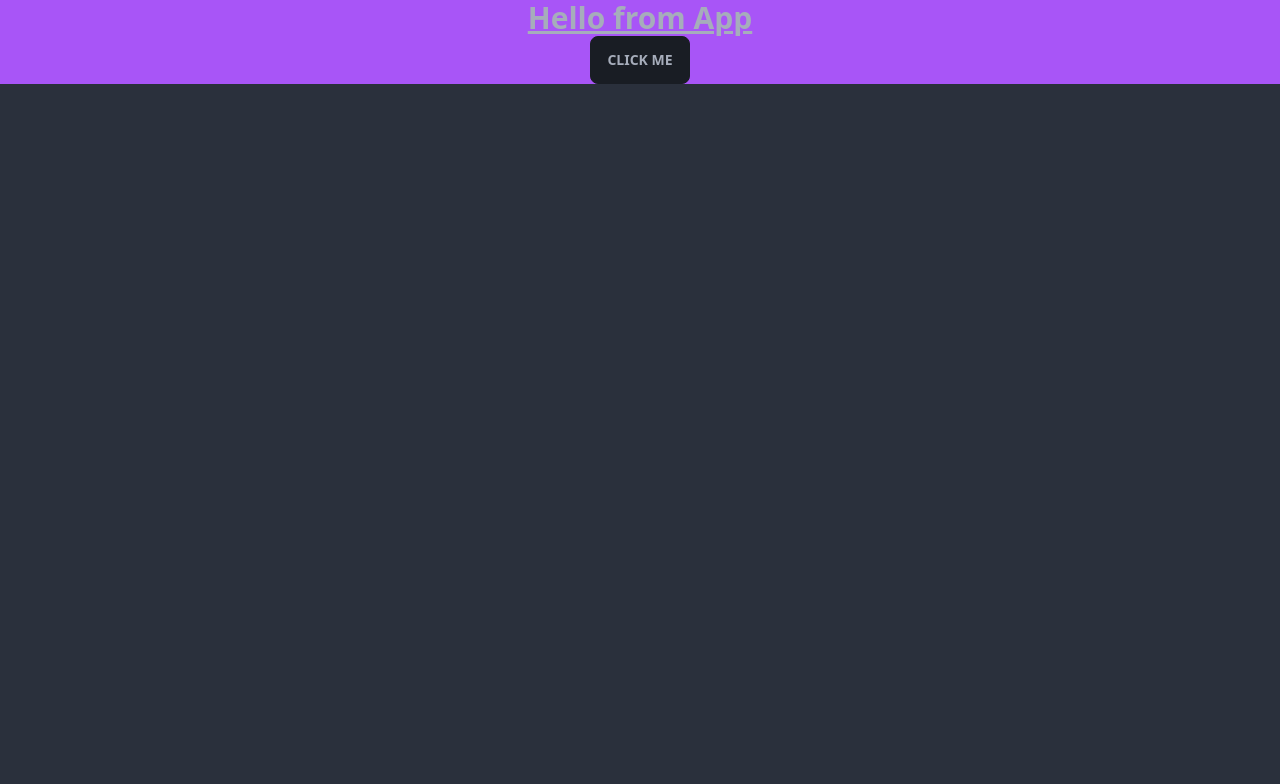
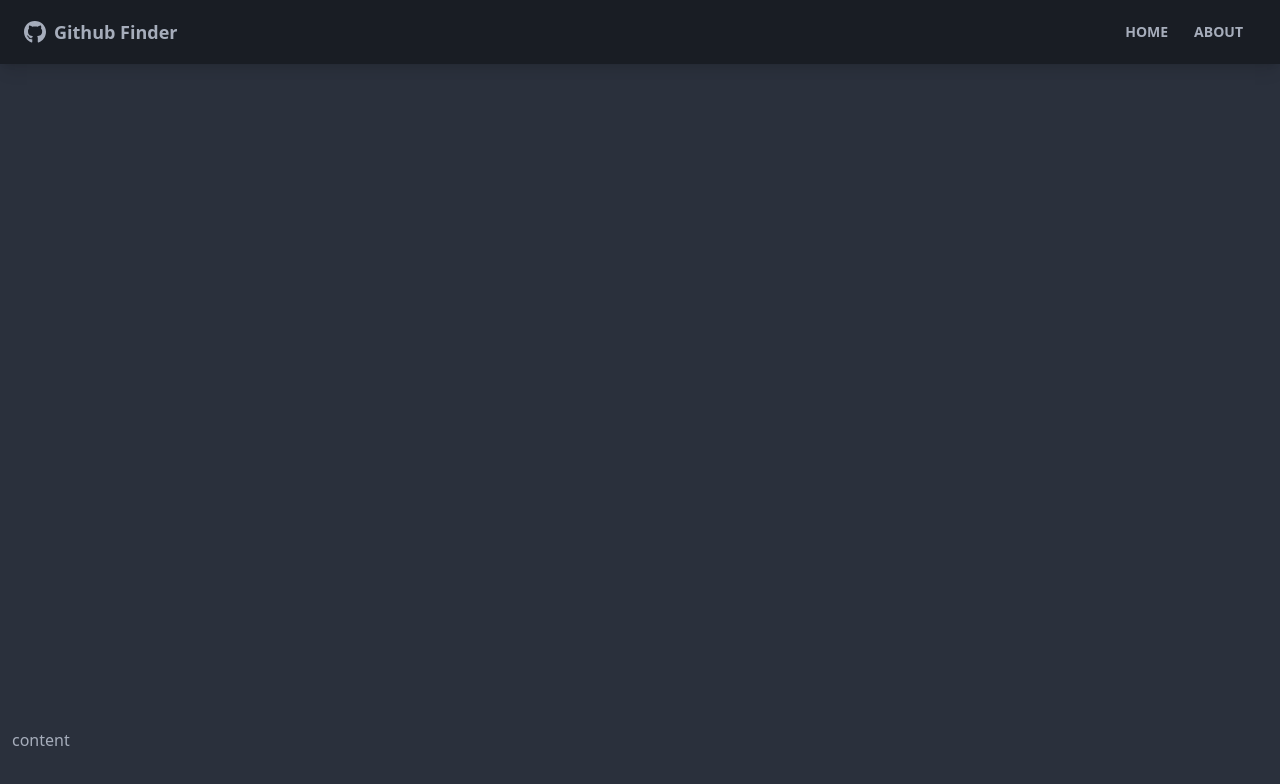
Before and after one commit to vrundanawal/github-finder-app-udemy, a React (Create React App) app: page / in a window 1280 px wide. Shown: the top 784 px of the page. Built offline with nearby package versions, Linux system fonts and the light colour scheme.

Commit message:
Navbar component created

```diff
--- a/package.json
+++ b/package.json
@@ -9,6 +9,8 @@
     "daisyui": "^2.19.1",
     "react": "17.0.2",
     "react-dom": "17.0.2",
+    "react-icons": "^4.4.0",
+    "react-router-dom": "^6.3.0",
     "react-scripts": "5.0.0",
     "web-vitals": "^2.1.4"
   },
--- a/public/index.html
+++ b/public/index.html
@@ -1,5 +1,5 @@
 <!DOCTYPE html>
-<html lang="en">
+<html lang="en" data-theme="dark">
   <head>
     <meta charset="utf-8" />
     <link rel="icon" href="%PUBLIC_URL%/favicon.ico" />
@@ -24,7 +24,7 @@
       work correctly both with client-side routing and a non-root public URL.
       Learn how to configure a non-root public URL by running `npm run build`.
     -->
-    <title>React App</title>
+    <title>Github Finder App</title>
   </head>
   <body>
     <noscript>You need to enable JavaScript to run this app.</noscript>
--- a/src/App.js
+++ b/src/App.js
@@ -1,10 +1,15 @@
-import "./App.css";
+import { BrowserRouter as Router, Route, Routes } from "react-router-dom";
+import Navbar from "./components/layout/Navbar";
+
 function App() {
   return (
-    <div className="App bg-purple-500">
-      <h1 className="text-3xl font-bold underline">Hello from App</h1>
-      <button className="btn">Click Me</button>
-    </div>
+    <Router>
+      <div className="flex flex-col justify-between h-screen">
+        <Navbar />
+
+        <main className="container mx-auto px-3 pb-12">content</main>
+      </div>
+    </Router>
   );
 }
 export default App;
--- /dev/null
+++ b/src/components/layout/Navbar.js
@@ -0,0 +1,40 @@
+import React from "react";
+import { FaGithub } from "react-icons/fa";
+import { Link } from "react-router-dom";
+import PropTypes from "prop-types";
+
+const Navbar = ({ title }) => {
+  return (
+    <nav className="navbar mb-12 shadow-lg bg-neutral text-neutral-content">
+      <div className="container mx-auto">
+        <div className="flex-none px-2 mx-2">
+          <FaGithub className="inline pr-2 text-3xl" />
+          <Link to="/" className="text-lg font-bold align-middle">
+            {title}
+          </Link>
+        </div>
+
+        <div className="flex-1 px-2 mx-2">
+          <div className="flex justify-end">
+            <Link to="/" className="btn btn-ghost btn-sm rounded-btn">
+              Home
+            </Link>
+
+            <Link to="/about" className="btn btn-ghost btn-sm rounded-btn">
+              About
+            </Link>
+          </div>
+        </div>
+      </div>
+    </nav>
+  );
+};
+Navbar.defaultProps = {
+  title: "Github Finder",
+};
+
+Navbar.propTypes = {
+  title: PropTypes.string,
+};
+
+export default Navbar;
--- a/tailwind.config.js
+++ b/tailwind.config.js
@@ -7,8 +7,8 @@
     extend: {},
   },
 
-  daisyui: {
-    themes: ["dark"],
-  },
+  // daisyui: {
+  //   themes: ["dark"],
+  // },
   plugins: [require("daisyui")],
 };
```
Also changed, not shown: 1 other file (tests, documents, lock files or other folders).
